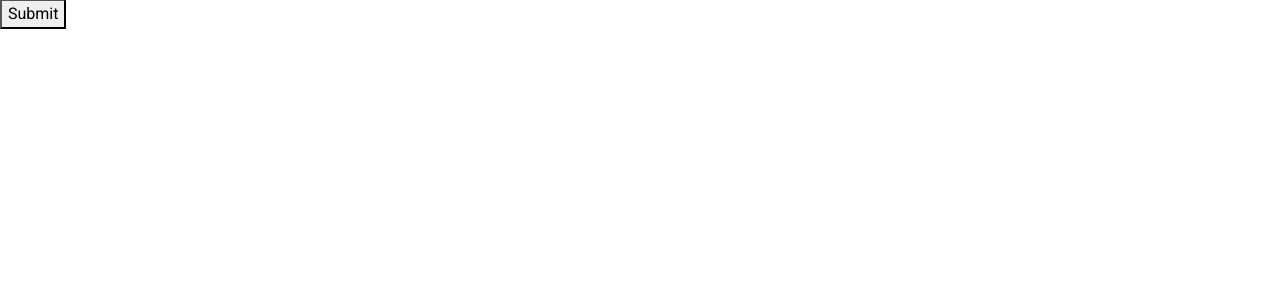
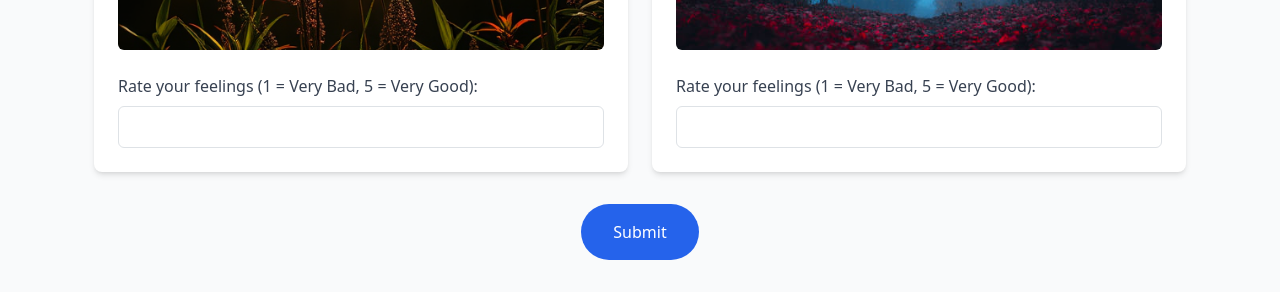
Before and after one commit to zakriya00/Quiz-Game, a Flask app: page /art_image_feedback in a window 1280 px wide. Shown: the part 1283-1575 px from the top of the page. Before the commit the page ends 1312 px from the top, so only its background shows below. Run offline with Flask 3, Linux system fonts and the light colour scheme; parts of the project's set-up code (start-up, migrations or seed data) failed here and were passed over; some libraries are stand-ins or nearby versions.

Commit message:
added style to art_therapy.html

```diff
--- a/app.py
+++ b/app.py
@@ -62,7 +62,7 @@
 @app.route('/art_image_feedback', methods=['GET', 'POST'])
 def art_image_feedback():
     if request.method == 'POST':
-        feedback = [int(request.form.get(f"image{i}")) for i in range(1, 6)]
+        feedback = [int(request.form.get(f"image{i}")) for i in range(1, 7)]
         depression_status = predict_depression(feedback)
 
         session['art_game_result'] = {
--- a/templates/art_therapy.html
+++ b/templates/art_therapy.html
@@ -4,75 +4,63 @@
     <meta charset="UTF-8">
     <meta name="viewport" content="width=device-width, initial-scale=1.0">
     <title>Artistic Image Feedback</title>
+    <script src="https://cdn.tailwindcss.com"></script>
     <style>
-        .result-section {
-            background: #f8f9fa;
-            padding: 2rem;
-            border-radius: 10px;
-            margin-top: 2rem;
-            border: 1px solid #e0e0e0;
-            display: {% if show_result %}block{% else %}none{% endif %};
-        }
-        .next-game-btn {
-            background: #4154f1;
-            color: white;
-            padding: 12px 30px;
-            border-radius: 25px;
-            text-decoration: none;
-            display: inline-block;
-            margin-top: 1rem;
+        body {
+            background-color: #f4f7fa;
         }
     </style>
 </head>
-<body>
-    {% extends "index.html" %}
+<body class="bg-gray-50 font-sans">
+    {% extends"index.html" %}
     {% block content %}
-    <h1>How do you feel about the following images?</h1>
 
-    <form method="POST">
-        <!-- Keep existing image rating elements -->
-        <div>
-            <img src="{{ url_for('static', filename='images/image1.jpg') }}" alt="Nature Image 1" width="300">
-            <label for="image1">Rate your feelings (1 = Very Bad, 5 = Very Good):</label>
-            <input type="number" id="image1" name="image1" min="1" max="5" required>
+    <div class="container mx-auto px-4 py-8 max-w-4xl">
+        <h1 class="text-3xl font-bold text-center text-gray-800 mb-8">How do you feel about the following images?</h1>
+
+        <form method="POST" class="space-y-8">
+            <div class="grid md:grid-cols-2 gap-6">
+                {% for i in range(1, 7) %}
+                <div class="bg-white shadow-md rounded-lg p-6 hover:shadow-lg transition-shadow">
+                    <img src="{{ url_for('static', filename='images/image{}.jpg'.format(i)) }}"
+                         alt="Nature Image {{ i }}"
+                         class="w-full h-64 object-cover rounded-md mb-4">
+                    <label for="image{{ i }}" class="block text-gray-700 mb-2">
+                        Rate your feelings (1 = Very Bad, 5 = Very Good):
+                    </label>
+                    <input type="number"
+                           id="image{{ i }}"
+                           name="image{{ i }}"
+                           min="1"
+                           max="5"
+                           required
+                           class="w-full px-3 py-2 border rounded-md focus:outline-none focus:ring-2 focus:ring-blue-500">
                 </div>
-        <div>
-            <img src="{{ url_for('static', filename='images/image2.jpg') }}" alt="Nature Image 2" width="300">
-            <label for="image2">Rate your feelings (1 = Very Bad, 5 = Very Good):</label>
-            <input type="number" id="image2" name="image2" min="1" max="5" required>
+                {% endfor %}
             </div>
 
-        <div>
-            <img src="{{ url_for('static', filename='images/image3.jpg') }}" alt="Nature Image 3" width="300">
-            <label for="image3">Rate your feelings (1 = Very Bad, 5 = Very Good):</label>
-            <input type="number" id="image3" name="image3" min="1" max="5" required>
+            <div class="text-center">
+                <button type="submit" class="bg-blue-600 text-white px-8 py-3 rounded-full hover:bg-blue-700 transition-colors">
+                    Submit
+                </button>
             </div>
-
-        <div>
-            <img src="{{ url_for('static', filename='images/image4.jpg') }}" alt="Nature Image 4" width="300">
-            <label for="image4">Rate your feelings (1 = Very Bad, 5 = Very Good):</label>
-            <input type="number" id="image4" name="image4" min="1" max="5" required>
-        </div>
-
-        <div>
-            <img src="{{ url_for('static', filename='images/image5.jpg') }}" alt="Nature Image 5" width="300">
-            <label for="image5">Rate your feelings (1 = Very Bad, 5 = Very Good):</label>
-            <input type="number" id="image5" name="image5" min="1" max="5" required>
-        </div>
-
-        <!-- Repeat for other images -->
-
-        <button type="submit">Submit</button>
         </form>
 
         {% if show_result %}
-    <div class="result-section">
-        <h2>Your Art Therapy Result</h2>
-        <p>Depression Status: <strong>{{ depression_status }}</strong></p>
-        <a href="/quiz" class="next-game-btn">Next Game</a>
+        <div class="mt-8 bg-white shadow-lg rounded-lg p-8 text-center">
+            <h2 class="text-2xl font-semibold text-gray-800 mb-4">Your Art Therapy Result</h2>
+            <p class="text-lg mb-6">
+                Depression Status:
+                <strong class="{% if depression_status == 'Low Risk' %}text-green-600{% else %}text-red-600{% endif %}">
+                    {{ depression_status }}
+                </strong>
+            </p>
+            <a href="/quiz" class="inline-block bg-indigo-600 text-white px-6 py-3 rounded-full hover:bg-indigo-700 transition-colors">
+                Next Game
+            </a>
         </div>
         {% endif %}
-
+    </div>
     {% endblock %}
 </body>
 </html>
```
Also changed, not shown: static/images/image1.jpg (added), static/images/image2.jpg (added), static/images/image3.jpg (added), static/images/image4.jpg (added), static/images/image5.jpg (added), static/images/image6.jpg (added), 1 other file. Lines whose indentation alone changed are shown as unchanged.
